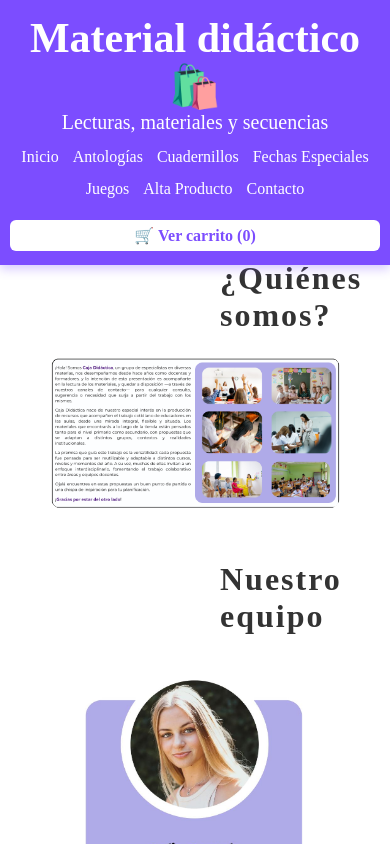
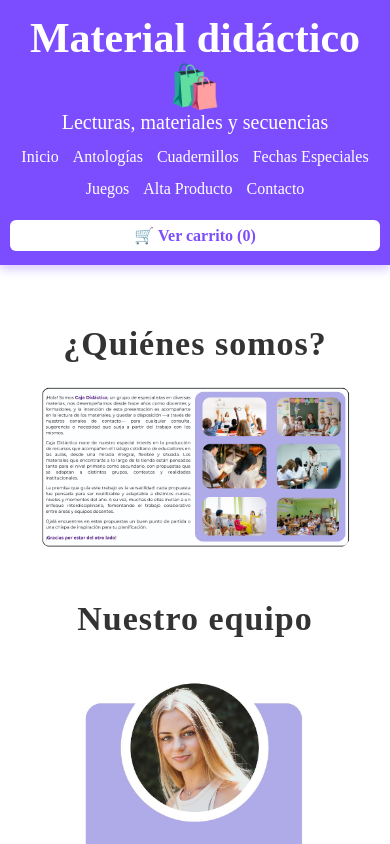
Before and after one commit to andreo013/preentrega-react-andrea-ochoa, a React (Vite) app: page / in a window 390 px wide. Shown: the top 844 px of the page. Built offline with nearby package versions, Linux system fonts and the light colour scheme.

Commit message:
Responsive mobile agregado

```diff
--- a/src/App.css
+++ b/src/App.css
@@ -164,3 +164,58 @@
 body {
   padding-top: 180px;
 }
+
+
+
+@media (max-width: 900px) {
+
+  body {
+    padding-top: 260px;
+  }
+
+  .card-producto {
+  width: 90% !important;
+  max-width: 320px;
+  margin: 0 auto;
+}
+
+  .contenido {
+    padding: 25px 10px;
+  }
+
+  .titulo-sale {
+    font-size: 34px;
+    text-align: center;
+    margin-left: 0;
+    letter-spacing: 1px;
+  }
+
+  .imagen-presentacion {
+    width: 95%;
+    max-width: 100%;
+  }
+
+  .grupo-reseñas {
+    position: static;
+    flex-direction: column;
+    align-items: center;
+    opacity: 1;
+    transform: none;
+    animation: none;
+  }
+
+  .grupo-reseñas img {
+    width: 85%;
+    max-width: 300px;
+  }
+
+  .slider-reseñas {
+    min-height: auto;
+    overflow: visible;
+  }
+}
+
+html,
+body {
+  overflow-x: hidden;
+}
--- a/src/componentes/Header/Header.module.css
+++ b/src/componentes/Header/Header.module.css
@@ -52,7 +52,7 @@
   font-weight: bold;
 }
 
-@media (max-width: 768px) {
+@media (max-width: 900px) {
 
   .header {
     padding: 14px 10px;
```
